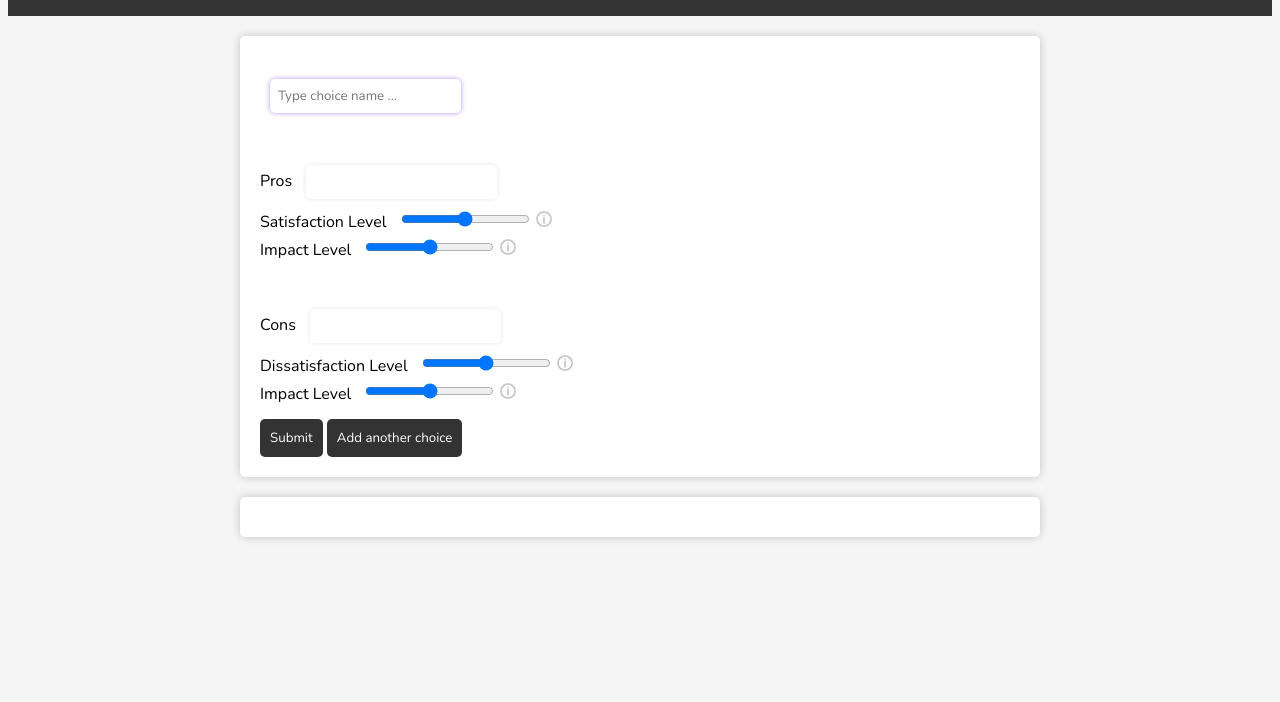
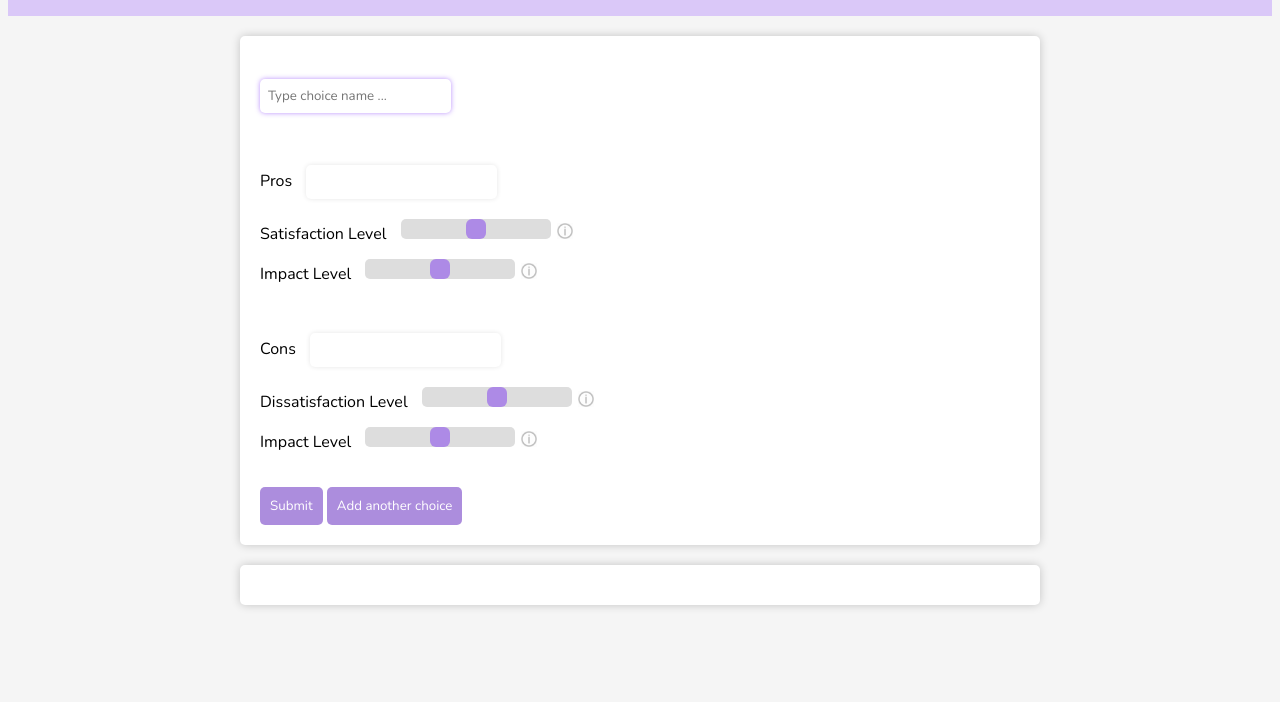
Before and after one commit to DevthanAI/DecisionMaker, a plain HTML site: page index.html in a window 1280 px wide. Shown: the part 98-800 px from the top of the page. Drawn offline with nearby package versions, Linux system fonts and the light colour scheme.

Commit message:
change style to purple

```diff
--- a/public/css/style.css
+++ b/public/css/style.css
@@ -7,10 +7,12 @@ body {
 }
 
 header {
-    background-color: #333;
+    background-color: rgba(167, 114, 252, 0.35);
     color: #fff;
     padding: 10px;
     text-align: center;
+    text-shadow: 1px 1px 2px rgba(0, 0, 0, 0.3);
+    font-weight: bolder;
 }
 
 main {
@@ -29,17 +31,37 @@ form {
 input {
     border: none;
     border-radius: 5px;
-    margin-left: 10px;
     margin-bottom: 10px;
 }
 
+input[type="range"] {
+    -webkit-appearance: none;
+    appearance: none;
+    width: 150px;
+    height: 20px;
+    background-color: #ddd;
+    outline: none;
+    margin-left: 10px;
+    margin-top: 10px;
+}
+
+input[type="range"]::-webkit-slider-thumb {
+    -webkit-appearance: none;
+    appearance: none;
+    width: 20px;
+    height: 20px;
+    background-color: rgba(153, 103, 234, 0.7);
+    cursor: pointer;
+    border-radius: 30%;
+}
+
 button {
-    background-color: #333;
+    background-color: rgba(137, 93, 207, 0.7);
     color: #fff;
     border: none;
     border-radius: 5px;
     padding: 10px;
-    margin-top: 10px;
+    margin-top: 30px;
     cursor: pointer;
 }
 
@@ -81,10 +103,11 @@ img {
 
 .tooltip .tooltiptext {
     visibility: hidden;
-    width: 120px;
-    background-color: #555;
+    width: 140px;
+    background-color: rgba(0, 0, 0, 0.5);
     color: #fff;
     text-align: center;
+    font-size: small;
     border-radius: 6px;
     padding: 5px 0;
     position: absolute;
@@ -92,7 +115,6 @@ img {
     bottom: 100%;
     left: 50%;
     margin-left: -60px;
-    opacity: 0;
     transition: opacity 0.3s;
 }
 
```
